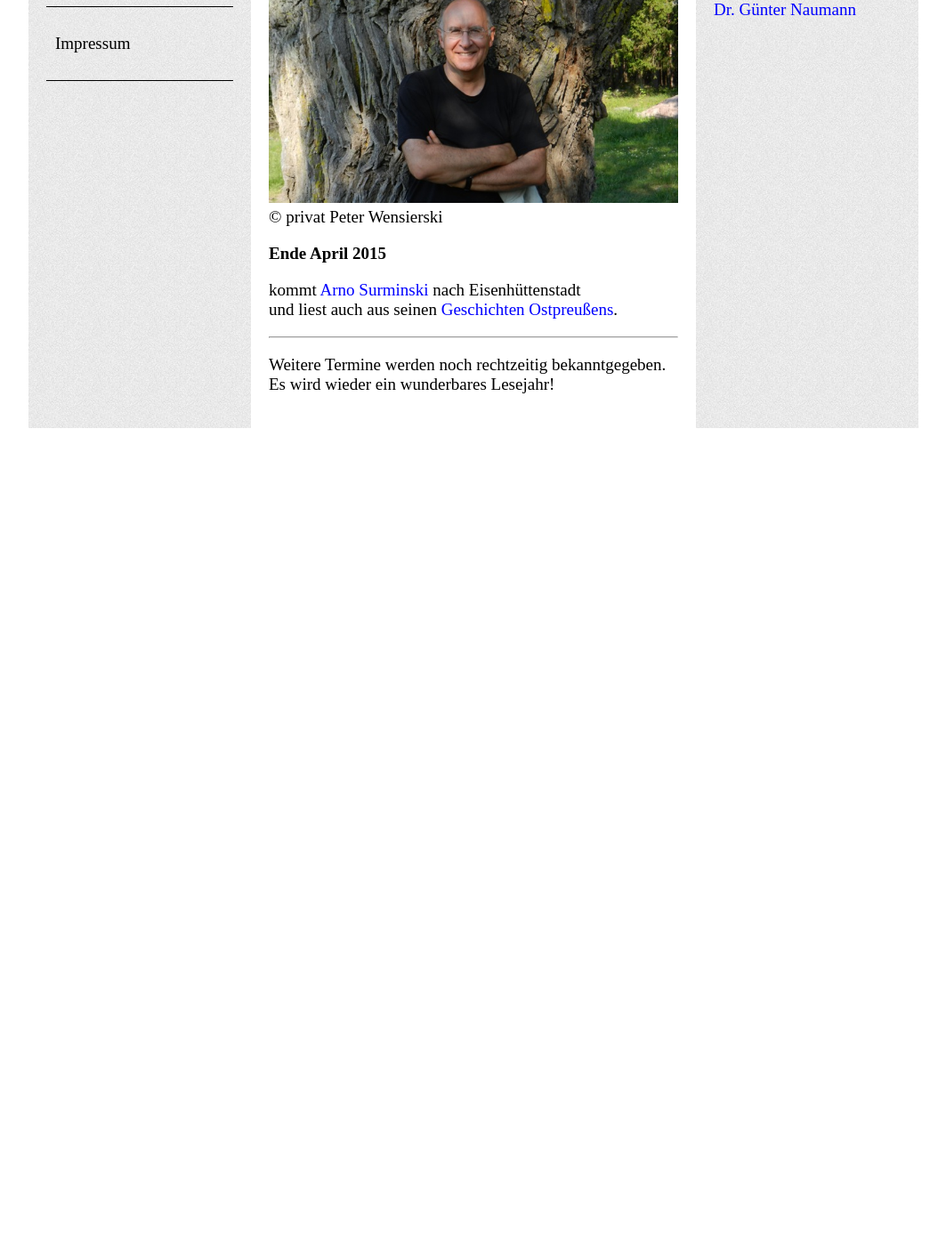
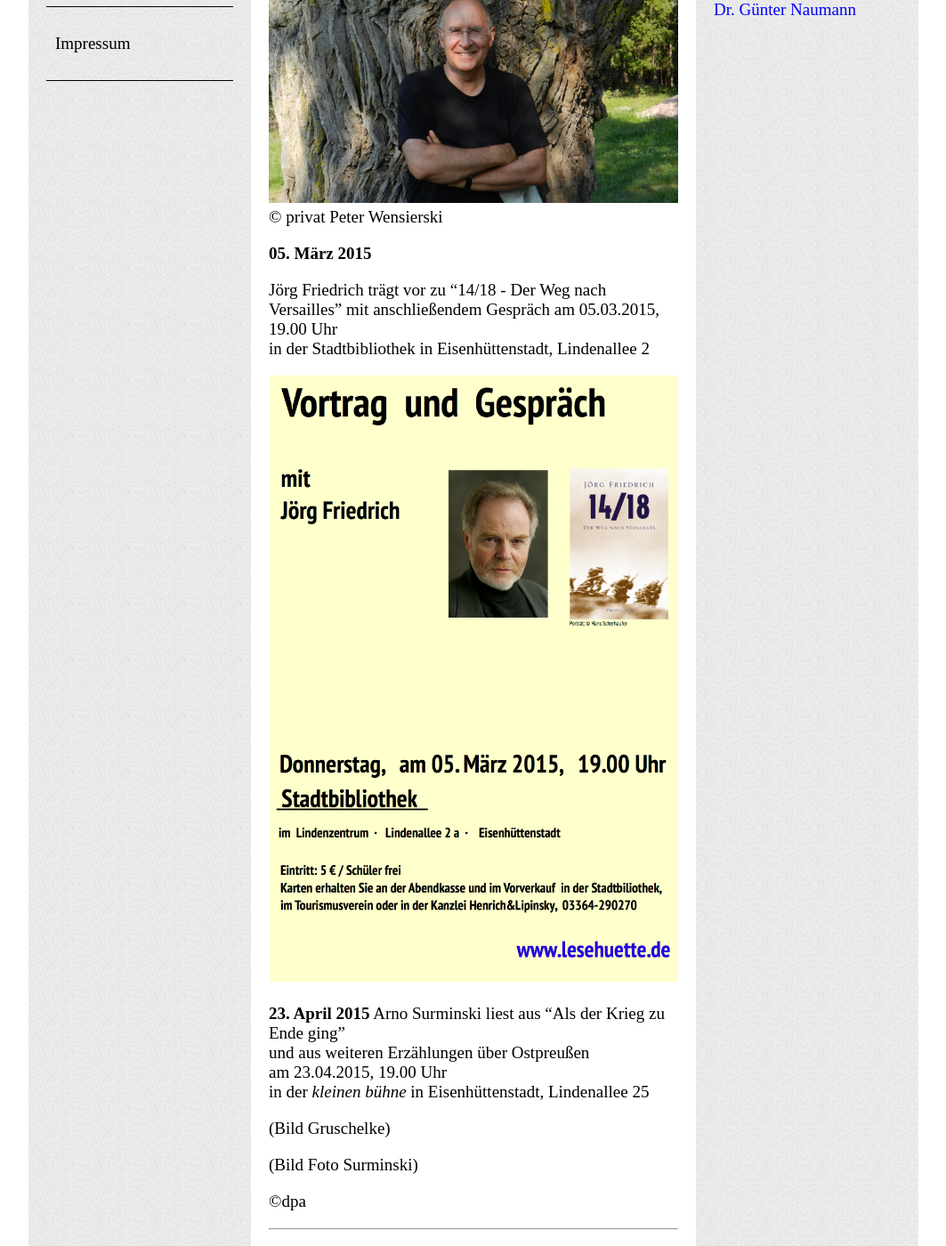
Before and after one commit to zickzackv/lesehutte.de, a Jekyll site: the page built from aktuell/index.md, in a window 1280 px wide and 1400 px high, scrolled down 739 px. Shown: the whole window at 89% size, without its empty margins (108-1171 px from the left). Built offline with Jekyll 4.4.1, drawn with Linux system fonts in a browser that asks for light colours; Markdown is read by kramdown in place of the engine named in the settings; before the commit the page ends 1340 px from its top, so only the background shows below that.

Commit message:
Ankündigung mit Plakat

```diff
--- a/aktuell/index.md
+++ b/aktuell/index.md
@@ -18,11 +18,25 @@ im Mercedes-Autohaus  HKW-Autoforum, Eisenhüttenstadt,  An der B 112 Nr. 5
 ![Peter Wensierski](/assets/wensierski.privat.jpeg)
 © privat   Peter Wensierski
 
-**Ende April 2015**
+**05. März 2015**
 
-kommt [Arno Surminski](http://www.arno-surminski.de) nach Eisenhüttenstadt
-und liest auch aus seinen
-[Geschichten Ostpreußens](http://www.ullsteinbuchverlage.de/nc/autor/name/Arno-Surminski.html).
+Jörg Friedrich trägt vor zu "14/18 - Der Weg nach Versailles" mit anschließendem Gespräch
+am 05.03.2015, 19.00 Uhr
+in der Stadtbibliothek in Eisenhüttenstadt, Lindenallee 2
+
+![Plakat mit Foto](/assets/Plakat.text.und.Foto.png)
+
+**23. April 2015**
+Arno Surminski liest aus "Als der Krieg zu Ende ging"
+und aus weiteren Erzählungen über Ostpreußen
+am 23.04.2015, 19.00 Uhr
+in der *kleinen bühne* in Eisenhüttenstadt, Lindenallee 25
+
+(Bild Gruschelke)
+
+(Bild Foto Surminski)
+
+©dpa
 
 * * *
 
```
Also changed, not shown: assets/Plakat.text.und.Foto.png (added).
